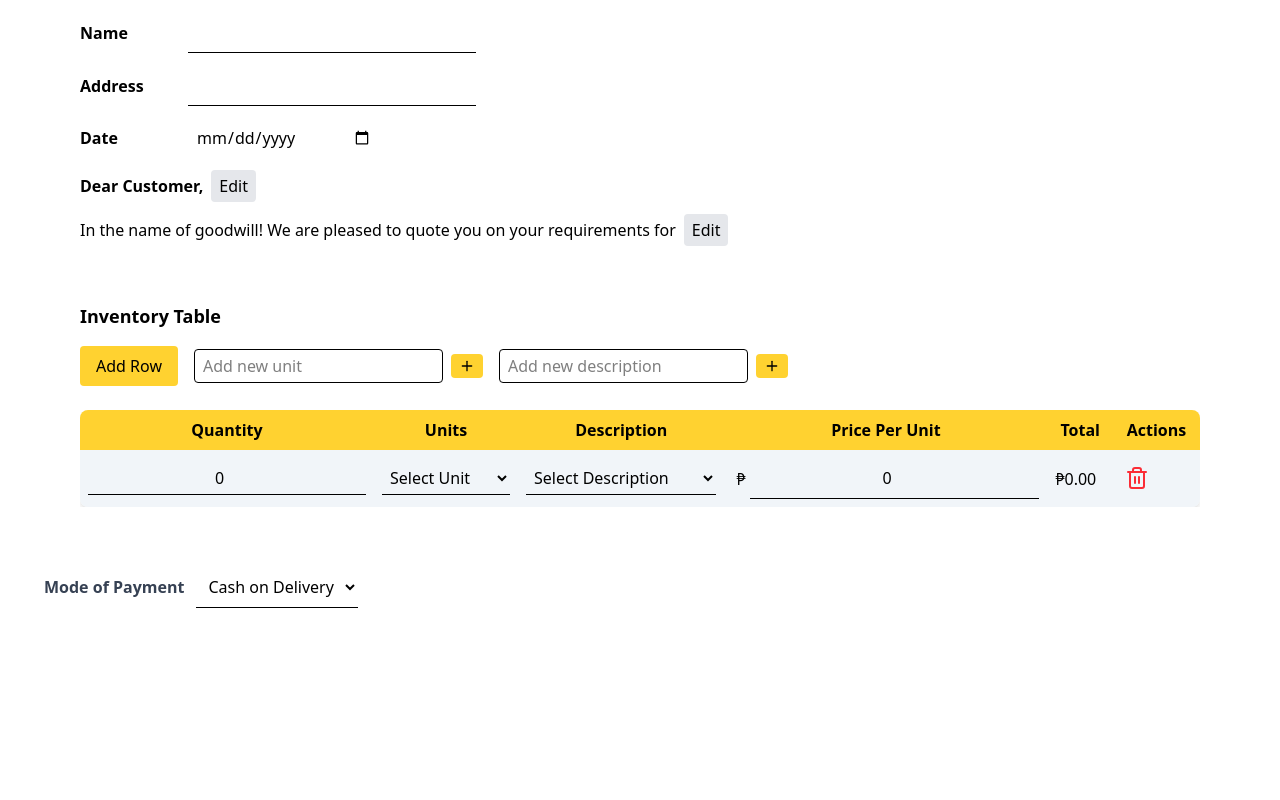
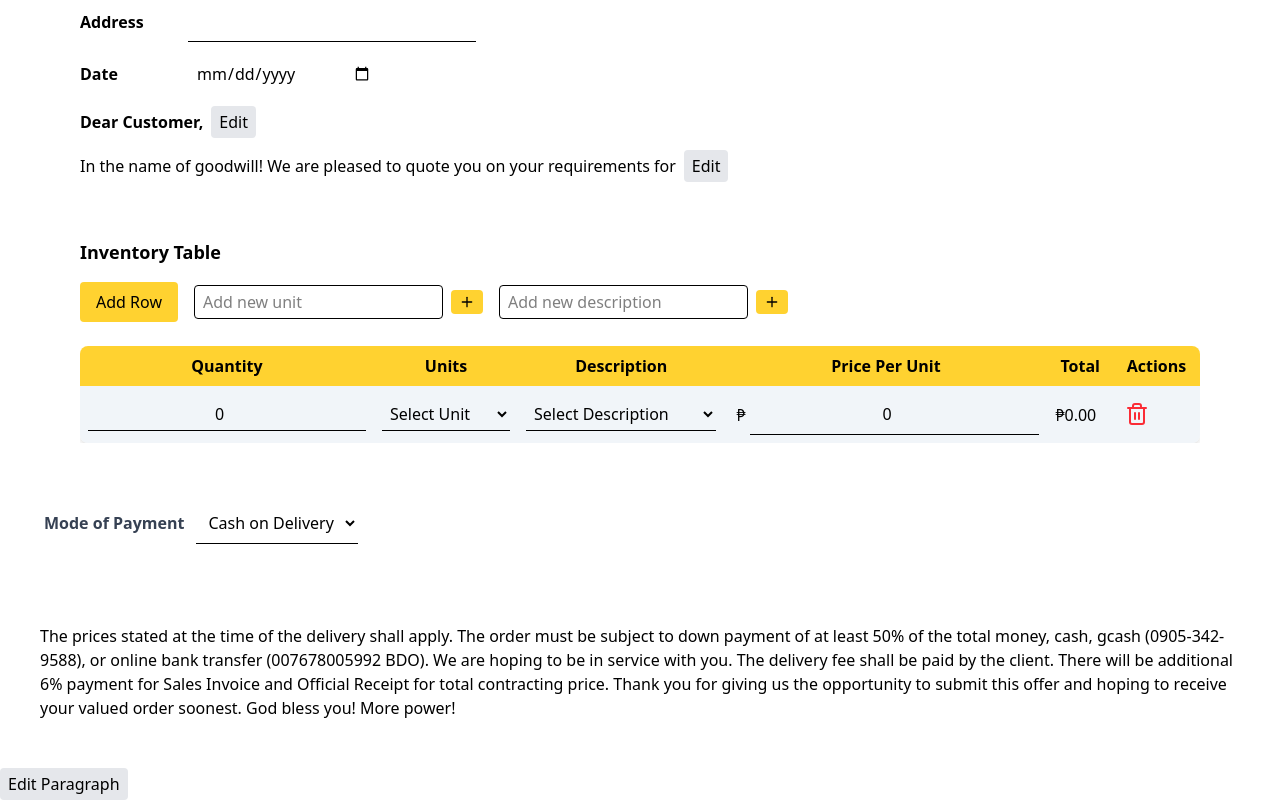
Before and after one commit to gianybut/PCM_QUOTATION, a React (Vite) app in the folder frontend/: page / in a window 1280 px wide. Shown: the part 340-1140 px from the top of the page. Before the commit the page ends 992 px from the top, so only its background shows below. Built offline with nearby package versions, Linux system fonts and the light colour scheme.

Commit message:
update
- added BottomText component

```diff
--- a/frontend/src/App.jsx
+++ b/frontend/src/App.jsx
@@ -2,6 +2,7 @@
 import Header from "./components/Header";
 import ModeOfPayment from "./components/PaymentDropdown";
 import UserForm from "./components/UserForm";
+import BottomText from "./components/BottomText";
 
 const App = () => {
   return (
@@ -15,6 +16,7 @@
       </div>
       <div>
         <ModeOfPayment></ModeOfPayment>
+        <BottomText></BottomText>
       </div>
     </div>
   );
--- a/frontend/src/components/BottomText.jsx
+++ b/frontend/src/components/BottomText.jsx
@@ -0,0 +1,53 @@
+import { useState } from 'react';
+
+const BottomText = () => {
+  const [paragraph1, setParagraph1] = useState(`The prices stated at the time of the delivery shall apply.
+
+The order must be subject to down payment of at least 50% of the total money, cash, gcash (0905-342-9588), or online bank transfer (007678005992 BDO). We are hoping to be in service with you.
+
+The delivery fee shall be paid by the client.
+
+There will be additional 6% payment for Sales Invoice and Official Receipt for total contracting price.
+
+Thank you for giving us the opportunity to submit this offer and hoping to receive your valued order soonest. God bless you! More power!`);
+
+  const [isModalOpen1, setIsModalOpen1] = useState(false);
+  const [newParagraph1Text, setNewParagraph1Text] = useState(paragraph1);
+
+  const handleEditParagraph1 = () => {
+    setIsModalOpen1(true);
+  };
+
+  const handleSaveParagraph1 = () => {
+    setParagraph1(newParagraph1Text);
+    setIsModalOpen1(false);
+  };
+
+  return (
+    <div>
+      <div className="prose"> {/* Use 'prose' class for better typography */}
+        <p className='m-10'>{paragraph1}</p>
+      </div>
+      <button onClick={handleEditParagraph1} className="bg-gray-200 hover:bg-gray-300 px-2 py-1 rounded mt-2 items-center">Edit Paragraph</button>
+
+      {/* Paragraph 1 Modal */}
+      {isModalOpen1 && (
+        <div className="fixed top-0 left-0 w-full h-full bg-black bg-opacity-50 flex justify-center items-center">
+          <div className="bg-white p-4 rounded w-3/4 h-3/4"> {/* Adjust width/height as needed */}
+            <textarea
+              className="w-full h-full border border-gray-300 p-2 resize-none" // Style the textarea
+              value={newParagraph1Text}
+              onChange={(e) => setNewParagraph1Text(e.target.value)}
+            />
+            <div className="mt-2"> {/* Add some spacing */}
+              <button onClick={handleSaveParagraph1} className="bg-blue-500 hover:bg-blue-700 text-white font-bold py-2 px-4 rounded mr-2">Save</button>
+              <button onClick={() => setIsModalOpen1(false)} className="bg-gray-500 hover:bg-gray-700 text-white font-bold py-2 px-4 rounded">Cancel</button>
+            </div>
+          </div>
+        </div>
+      )}
+    </div>
+  );
+};
+
+export default BottomText;
--- a/frontend/src/components/Header.jsx
+++ b/frontend/src/components/Header.jsx
@@ -3,7 +3,7 @@
 const Header = () => {
   return (
     <div className='flex flex-col items-center justify-center text-center min-h-[20vh] p-4'>
-        <img src={pcmLogo} alt="pcm logo" className='size-48' />
+        <img src={pcmLogo} alt="pcm logo" className='size-32' />
         <h1 className='text-4xl' >P.C.M. COSMETIC PRODUCTS TRADING</h1>
         <h1>BlK 16 LOT 1-A ,BRGY SAN DIONISIO DASMARINAS CAVITE</h1>
         <h1>0464234844 / 09238713111 / 09053429588</h1>
```
